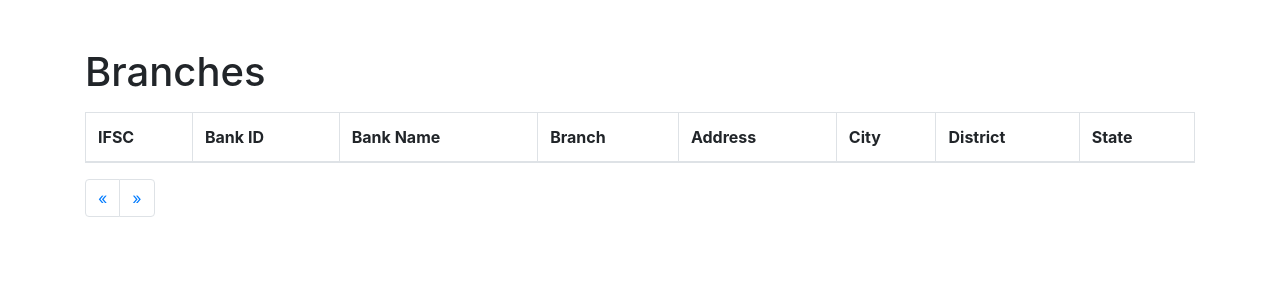
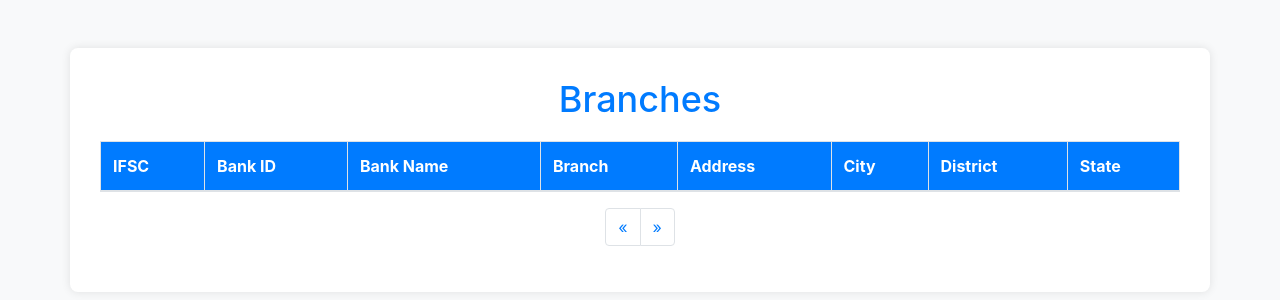
Before and after one commit to Eswar133/api_project, a Django app: page /branches/ in a window 1280 px wide. Shown: the top 300 px of the page. Run offline with Django 4.2, Linux system fonts and the light colour scheme; tables that the repository leaves empty hold one stand-in row (values such as "Sample post"); lists and menus that the app fills with data are empty; some libraries are stand-ins or nearby versions.

Commit message:
6/24/2024

```diff
--- a/bank/templates/branches.html
+++ b/bank/templates/branches.html
@@ -5,6 +5,58 @@
     <meta name="viewport" content="width=device-width, initial-scale=1, shrink-to-fit=no">
     <title>Branches</title>
     <link href="https://stackpath.bootstrapcdn.com/bootstrap/4.5.2/css/bootstrap.min.css" rel="stylesheet">
+    <style>
+        body {
+            background-color: #f8f9fa;
+        }
+        .container {
+            background-color: #ffffff;
+            box-shadow: 0 0 10px rgba(0, 0, 0, 0.1);
+            padding: 30px;
+            border-radius: 8px;
+        }
+        h1 {
+            font-size: 36px;
+            color: #007bff;
+            margin-bottom: 20px;
+            text-align: center;
+        }
+        table {
+            background-color: #ffffff;
+            border-collapse: collapse;
+            width: 100%;
+            margin-bottom: 20px;
+        }
+        th, td {
+            border: 1px solid #dee2e6;
+            padding: 8px;
+            text-align: left;
+        }
+        th {
+            background-color: #007bff;
+            color: #ffffff;
+        }
+        tbody tr:nth-child(even) {
+            background-color: #f2f2f2;
+        }
+        .pagination {
+            justify-content: center;
+        }
+        .page-link {
+            color: #007bff;
+        }
+        .page-link:hover {
+            text-decoration: none;
+            background-color: #e9ecef;
+        }
+        .page-item.disabled .page-link {
+            color: #6c757d;
+            pointer-events: none;
+            cursor: not-allowed;
+            background-color: #ffffff;
+            border-color: #dee2e6;
+        }
+    </style>
 </head>
 <body>
     <div class="container mt-5">
@@ -49,7 +101,7 @@
             const perPage = 10;
 
             function fetchBranches(page) {
-                fetch(`/api/branch/?page=${page}&per_page=${perPage}`)
+                fetch(`/api/branch?page=${page}&per_page=${perPage}`)
                     .then(response => response.json())
                     .then(data => {
                         const tableBody = document.getElementById('branches-table-body');
```
Also changed, not shown: bank/templates/banks.html (+32 -1 lines).
